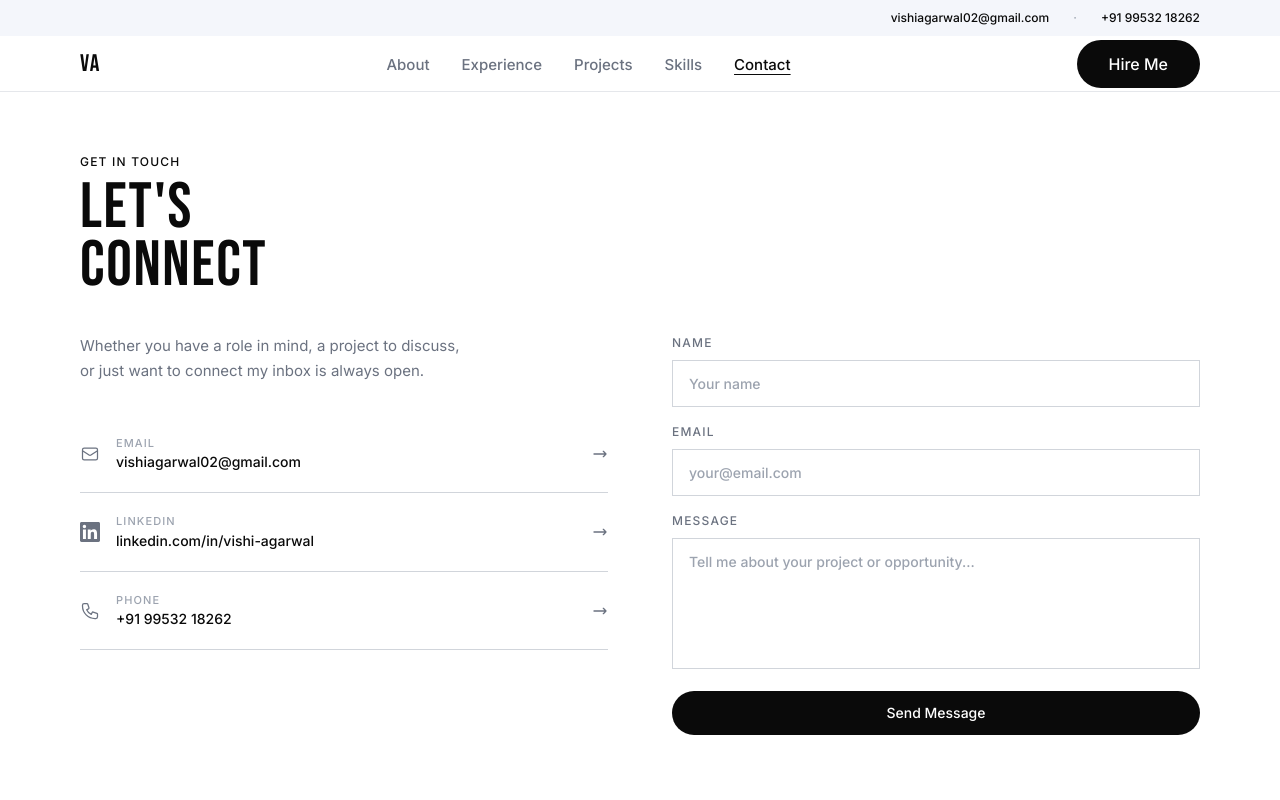
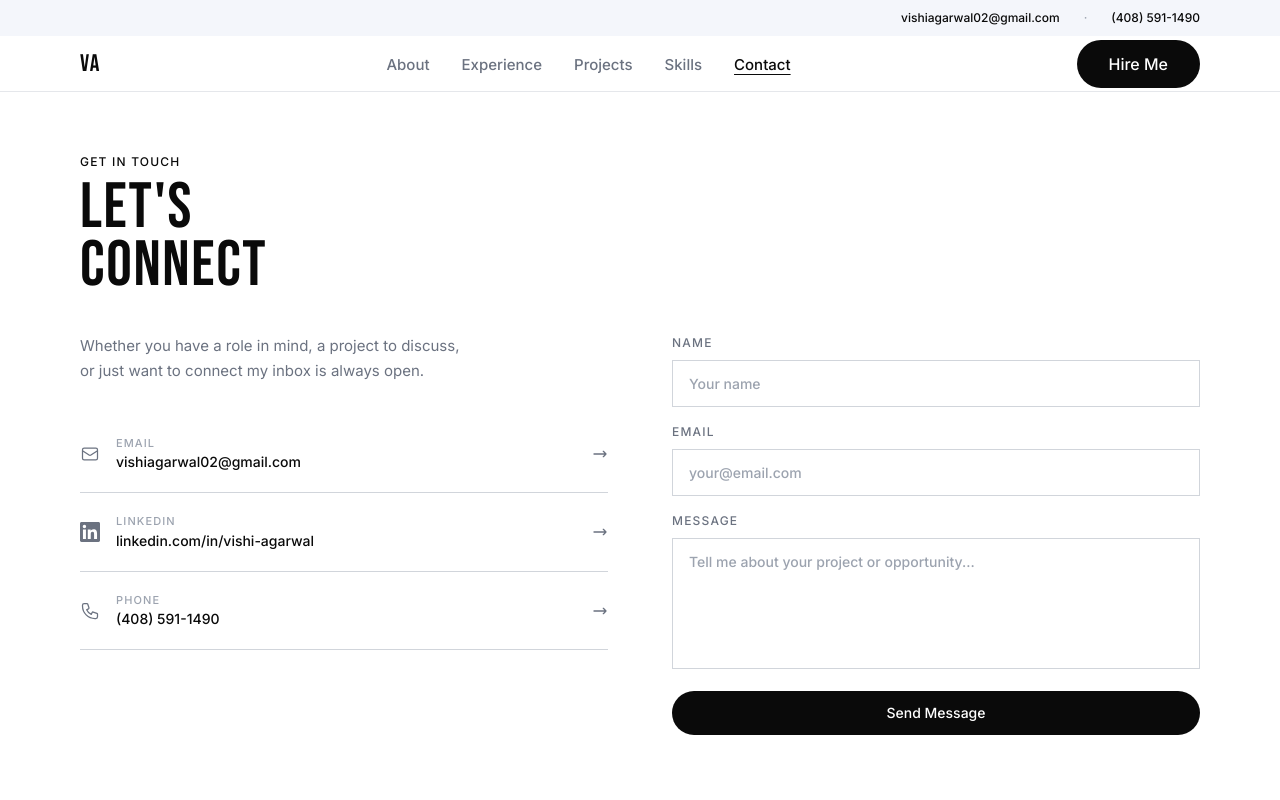
Before and after one commit to VishiAgarwal15/VishiAgarwal15.github.io, a Next.js app: page /contact in a window 1280 px wide. Shown: the top 800 px of the page. Built offline with nearby package versions, Linux system fonts and the light colour scheme.

Commit message:
Update phone number to (408) 591-1490

```diff
--- a/src/components/Contact.tsx
+++ b/src/components/Contact.tsx
@@ -27,8 +27,8 @@ const contactLinks = [
  },
  {
  label: "Phone",
- value: "+91 99532 18262",
- href: "tel:+919953218262",
+ value: "(408) 591-1490",
+ href: "tel:+14085911490",
  icon: (
  <svg className="w-5 h-5" fill="none" stroke="currentColor" viewBox="0 0 24 24">
   <path strokeLinecap="round" strokeLinejoin="round" strokeWidth={1.5} d="M3 5a2 2 0 012-2h3.28a1 1 0 01.948.684l1.498 4.493a1 1 0 01-.502 1.21l-2.257 1.13a11.042 11.042 0 005.516 5.516l1.13-2.257a1 1 0 011.21-.502l4.493 1.498a1 1 0 01.684.949V19a2 2 0 01-2 2h-1C9.716 21 3 14.284 3 6V5z" />
--- a/src/components/Navbar.tsx
+++ b/src/components/Navbar.tsx
@@ -34,7 +34,7 @@ export default function Navbar() {
   <div className="flex items-center gap-6 text-[12px] font-medium text-ink">
   <a href="mailto:vishiagarwal02@gmail.com" className="hover:underline">vishiagarwal02@gmail.com</a>
   <span className="text-stone">·</span>
-  <a href="tel:+919953218262" className="hover:underline">+91 99532 18262</a>
+  <a href="tel:+14085911490" className="hover:underline">(408) 591-1490</a>
   </div>
  </div>
 
```
